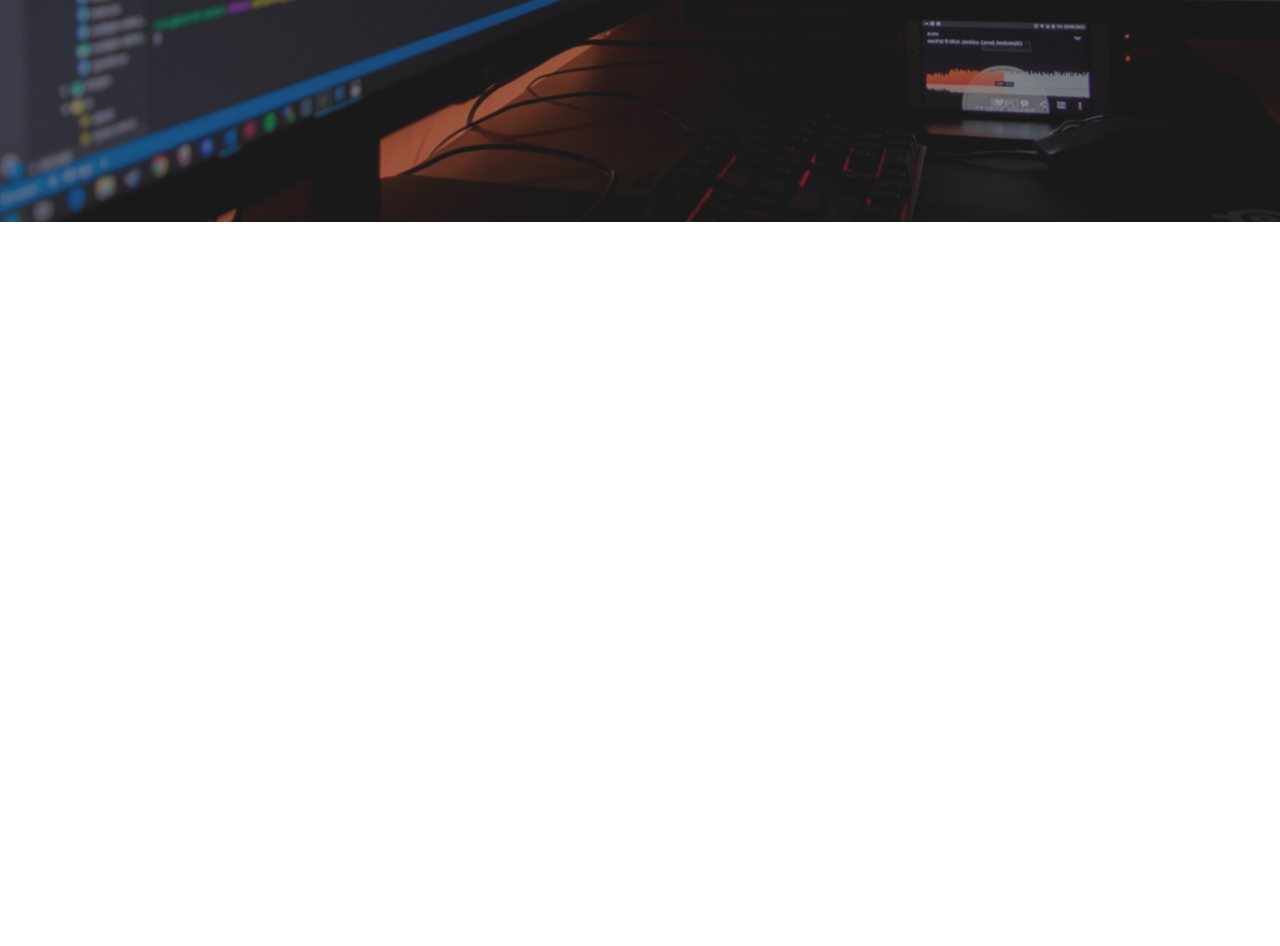
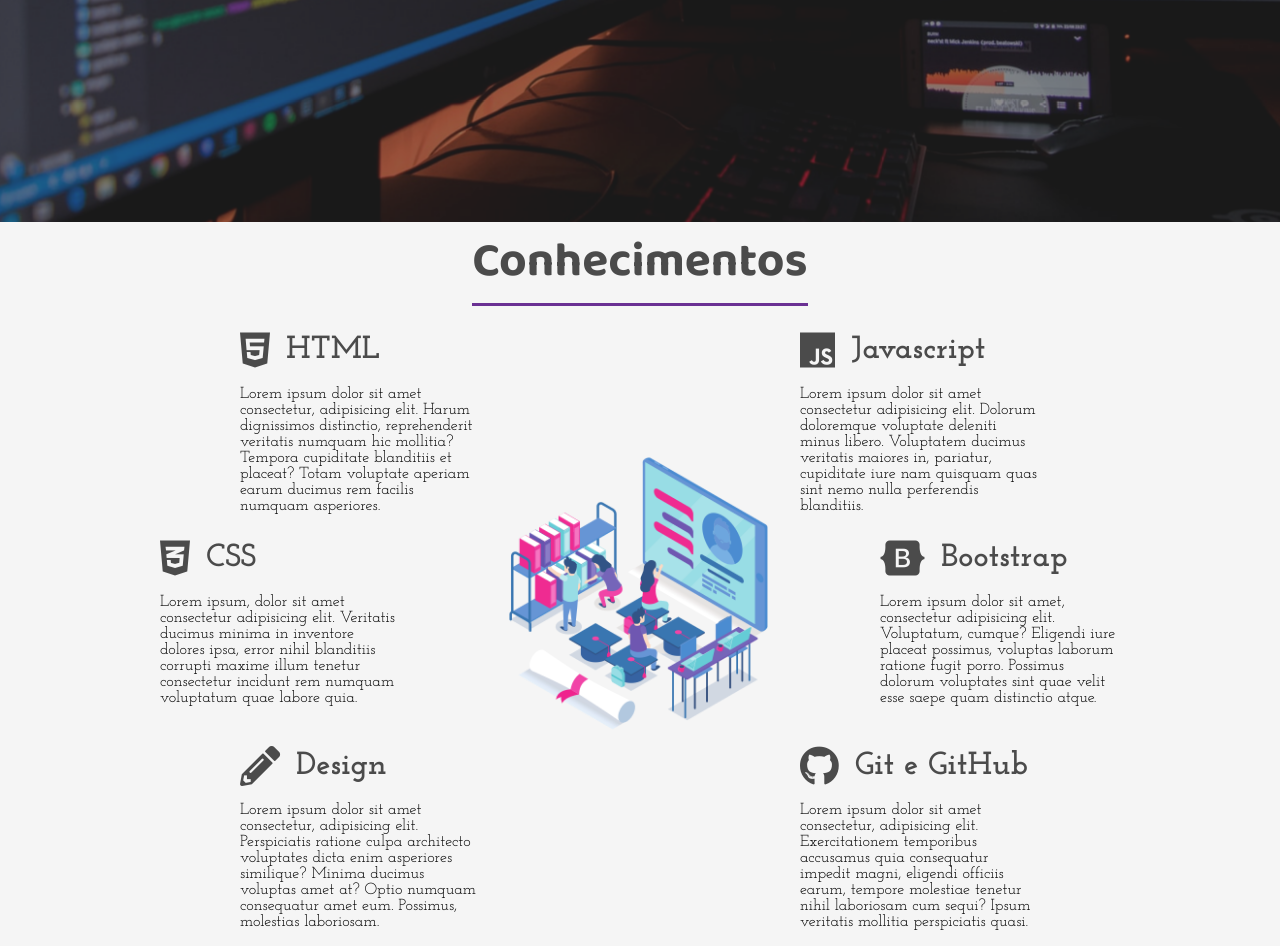
Before and after one commit to luciano-zimermann/portfolio, a plain HTML site: page index.html in a window 1280 px wide. Shown: the part 578-1524 px from the top of the page. Before the commit the page ends 800 px from the top, so only its background shows below. Drawn offline with Linux system fonts and the light colour scheme.

Commit message:
:up: adicionada sessão de conhecimentos

```diff
--- a/index.html
+++ b/index.html
@@ -34,7 +34,7 @@
             </div>
         </header>
 
-        <div class="sidebar">
+        <aside class="sidebar">
             <nav>
                 <ul class="menu">
                     <li class="menu-item"><a href="#" class="menu-link">Home</a></li>
@@ -49,7 +49,73 @@
                 <a href="#"><i class="fab fa-github-alt"></i></a>
                 <a href="#"><i class="fab fa-whatsapp"></i></a>
             </div>
-        </div>
+        </aside>
+
+        <section class="sessao-conhecimentos">
+            <div class="sessao-header">
+                <h1>Conhecimentos</h1>
+            </div>
+            <div class="conhecimentos">
+                <div class="conhecimento">
+                    <div class="conhecimento-header">
+                        <i class="fab fa-html5"></i>
+                        <h3>HTML</h3>
+                    </div>
+                    <div class="conhecimento-text">
+                        <p>Lorem ipsum dolor sit amet consectetur, adipisicing elit. Harum dignissimos distinctio, reprehenderit veritatis numquam hic mollitia? Tempora cupiditate blanditiis et placeat? Totam voluptate aperiam earum ducimus rem facilis numquam asperiores.</p>
+                    </div>
+                </div>
+                <div class="conhecimento">
+                    <div class="conhecimento-header">
+                        <i class="fab fa-css3-alt"></i>
+                        <h3>CSS</h3>
+                    </div>
+                    <div class="conhecimento-text">
+                        <p>Lorem ipsum, dolor sit amet consectetur adipisicing elit. Veritatis ducimus minima in inventore dolores ipsa, error nihil blanditiis corrupti maxime illum tenetur consectetur incidunt rem numquam voluptatum quae labore quia.</p>
+                    </div>
+                </div>
+                <div class="conhecimento">
+                    <div class="conhecimento-header">
+                        <i class="fas fa-pencil-alt"></i>
+                        <h3>Design</h3>
+                    </div>
+                    <div class="conhecimento-text">
+                        <p>Lorem ipsum dolor sit amet consectetur, adipisicing elit. Perspiciatis ratione culpa architecto voluptates dicta enim asperiores similique? Minima ducimus voluptas amet at? Optio numquam consequatur amet eum. Possimus, molestias laboriosam.</p>
+                    </div>
+                </div>
+                <div class="conhecimento">
+                    <div class="conhecimento-header">
+                        <i class="fab fa-js"></i>
+                        <h3>Javascript</h3>
+                    </div>
+                    <div class="conhecimento-text">
+                        <p>Lorem ipsum dolor sit amet consectetur adipisicing elit. Dolorum doloremque voluptate deleniti minus libero. Voluptatem ducimus veritatis maiores in, pariatur, cupiditate iure nam quisquam quas sint nemo nulla perferendis blanditiis.</p>
+                    </div>
+                </div>
+                <div class="conhecimento">
+                    <div class="conhecimento-header">
+                        <i class="fab fa-bootstrap"></i>
+                        <h3>Bootstrap</h3>
+                    </div>
+                    <div class="conhecimento-text">
+                        <p>Lorem ipsum dolor sit amet, consectetur adipisicing elit. Voluptatum, cumque? Eligendi iure placeat possimus, voluptas laborum ratione fugit porro. Possimus dolorum voluptates sint quae velit esse saepe quam distinctio atque.</p>
+                    </div>
+                </div>
+                <div class="conhecimento">
+                    <div class="conhecimento-header">
+                        <i class="fab fa-github"></i>
+                        <h3>Git e GitHub</h3>
+                    </div>
+                    <div class="conhecimento-text">
+                        <p>Lorem ipsum dolor sit amet consectetur, adipisicing elit. Exercitationem temporibus accusamus quia consequatur impedit magni, eligendi officiis earum, tempore molestiae tenetur nihil laboriosam cum sequi? Ipsum veritatis mollitia perspiciatis quasi.</p>
+                    </div>
+                </div>
+                <div class="conhecimentos-img-wrapper">
+                    <img src="imagens/conhecimentos.png" alt="imagem conhecimentos">
+                </div>
+            </div>
+        </section>
+
     </div>
   </body>
 
--- a/style.css
+++ b/style.css
@@ -231,3 +231,90 @@ header{
 .social-media i:hover{
     background-color: #a044ff;
 }
+
+.conhecimentos{
+    display: grid;
+    grid-template-columns: repeat(16, 1fr);
+    grid-template-rows: repeat(6, 6rem);
+    row-gap: .5rem;
+}
+
+.conhecimento:nth-child(1){
+    grid-column: 4 / 7;
+    grid-row: 1 / 3;
+}
+
+.conhecimento:nth-child(2){
+    grid-column: 3 / 6;
+    grid-row: 3 / 5;
+}
+
+.conhecimento:nth-child(3){
+    grid-column: 4 / 7;
+    grid-row: 5 / -1;
+}
+
+.conhecimento:nth-child(4){
+    grid-column: 11 / 14;
+    grid-row: 1 / 3;
+}
+
+.conhecimento:nth-child(5){
+    grid-column: 12 / 15;
+    grid-row: 3 / 5;
+}
+
+.conhecimento:nth-child(6){
+    grid-column: 11 / 14;
+    grid-row: 5 / -1;
+}
+
+.sessao-conhecimentos{
+    background-color: #f5f5f5;
+}
+
+.sessao-header{
+    display: flex;
+    align-items: center;
+    justify-content: center;
+}
+
+.sessao-header h1{
+    font-family: var(--font-primary);
+    font-size: 3rem;
+    color: #4b4b4b;
+    border-bottom: solid 3px #6a3093;
+    margin-bottom: 1.5rem;
+}
+
+.conhecimento-header{
+    display: flex;
+    align-items: center;
+    color: #4b4b4b;
+}
+
+.conhecimento-header i{
+    font-size: 2.5rem;
+}
+
+.conhecimento-header h3{
+    font-family: var(--font-secundary);
+    font-size: 2rem;
+    padding-left: 1rem;
+}
+
+.conhecimento-text{
+    font-family: var(--font-secundary);
+    margin-top: 1rem;
+}
+
+.conhecimentos-img-wrapper{
+    grid-column: 7 / 11;
+    grid-row: 2 / 6;
+    width: 100%;
+}
+
+.conhecimentos-img-wrapper img{
+    object-fit: cover;
+    width: 100%;
+}
```
Also changed, not shown: imagens/conhecimentos.png (added), 1 other file.
